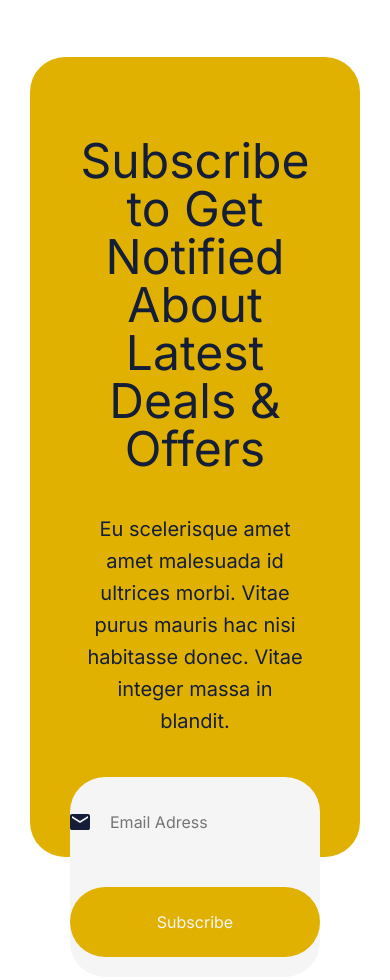
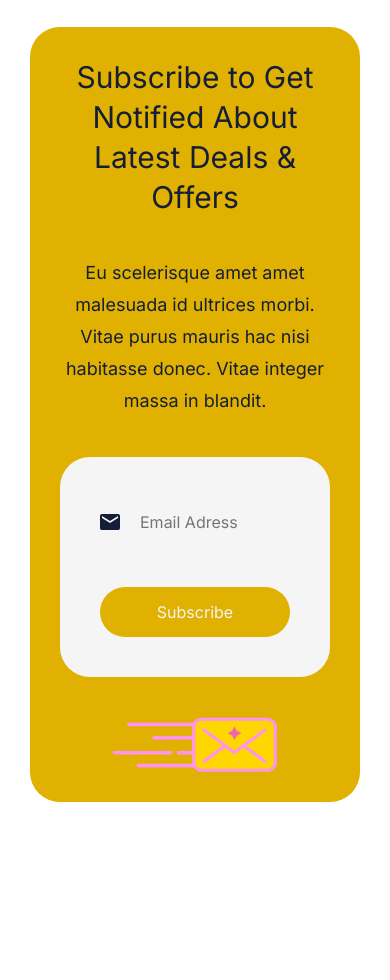
Before and after one commit to Shiro-boop/AitTravel, a plain HTML site: page index.html in a window 390 px wide. Shown: the part 5340-6320 px from the top of the page. After the commit the page ends 6142 px from the top, so only its background shows below. Drawn offline with Linux system fonts and the light colour scheme.

Commit message:
Исправил некоторые баги

```diff
--- a/css/style.css
+++ b/css/style.css
@@ -286,7 +286,6 @@ body {
 .destionations-text__title {
     color: #141E38;
     font-size: 55px;
-
     margin-bottom: 40px;
 }
 .destinations-text__description {
@@ -318,6 +317,7 @@ body {
 
 }
 .destinations-gallery {
+
 }
 .destinations-gallery__row {
     display: flex;
@@ -386,8 +386,8 @@ body {
     .destinations-gallery__row {
         flex-direction: column;
     }
+
 }
-
 /*advantages----------------------------------------------------------------------------*/
 
 .advantages {
@@ -464,6 +464,7 @@ body {
 
     .advantages-sidebar {
         align-items: center;
+        margin-bottom: 50px;
     }
 
     .advantages-sidebar p {
@@ -474,44 +475,43 @@ body {
 /*subscribe-block-----------------------------------------------------------------------*/
 
 .subscribe {
-    margin-top: 80px;
 }
 .container {
 }
 .subscribe__wrapper {
     background: #E0B100;
-    height: 600px;
+    border-radius: 30px;
+    height: auto;
     display: flex;
     flex-direction: column;
     align-items: center;
-    border-radius: 35px;
+    padding: 80px 80px;
+    text-align: center;
 }
 .subscribe__text {
-    margin: 80px 40px 0px 40px;
-    text-align: center;
-    max-width: 1000px;
     color: #141E38;
+    max-width: 900px;
+    margin-bottom: 40px;
 }
 .subscribe__text-title {
     font-size: 48px;
-
+    line-height: 62px;
+    margin-bottom: 40px;
 }
 .subscribe__text-subtitle {
-    margin-top: 40px;
     font-size: 20px;
     line-height: 32px;
-    text-align: center;
 }
 .subscribe__input-wrapper {
-    margin: 40px;
     background: #f5f5f5;
+    width: 100%;
     max-width: 685px;
-    width: 100%;
-    height: 130px;
-    border-radius: 35px;
+    height: auto;
+    padding: 40px;
+    border-radius: 30px;
     display: flex;
-    justify-content: space-around;
-    align-items: center;
+    column-gap: 45px;
+    margin-bottom: 40px;
 }
 .subscribe__input-item {
     max-width: 400px;
@@ -521,52 +521,49 @@ body {
     background: url(../img/mail.svg) no-repeat left center;
     outline: none;
     font-size: 16px;
+
 }
 .subscribe__btn {
     background: #E0B100;
+    width: 100%;
+    max-width: 160px;
     display: inline-block;
-    height: 60px;
-    max-width: 160px;
-    width: 100%;
-    border-radius: 35px;
+    height:50px;
+    font-size: 16px;
+    line-height: 16px;
+    border-radius: 30px;
     color: #f5f5f5;
-    font-size: 16px;
-    line-height: 26px;
+}
+.subscribe__input-img {
 }
 
 @media (max-width:991px) {
+
+    .subscribe__text-title {
+        font-size: 30px;
+        line-height: 40px;
+    }
+
+    .subscribe__text-subtitle {
+        font-size: 18px;
+    }
+
+    .subscribe__wrapper {
+        padding: 30px;
+    }
+
     .subscribe__input-wrapper {
         flex-direction: column;
-        justify-content: center;
-        height: 300px;
+        align-items: center;
+
     }
 
     .subscribe__input-item {
         margin-bottom: 40px;
-        margin-top: 20px;
-    }
-
-    .subscribe__wrapper {
-        height: 800px;
-        padding: 0px 40px;
     }
 
     .subscribe__btn {
         max-width: 400px;
-        height: 70px;
-        margin-bottom: 20px;
+        width: 100%;
     }
 }
-
-@media (max-width:767px) {
-
-    .subscribe__input-item {
-        max-width: 250px;
-    }
-
-    .subscribe__btn {
-        max-width: 250px;
-
-    }
-
-}
--- a/index.html
+++ b/index.html
@@ -214,7 +214,7 @@
                                 </button>
                             </div>
 
-                            <img src="img/mail_img.png" alt="">
+                            <img class="subscribe__input-img" src="img/mail_img.png" alt="">
                         </div>
                     </div>
                 </div>
```
